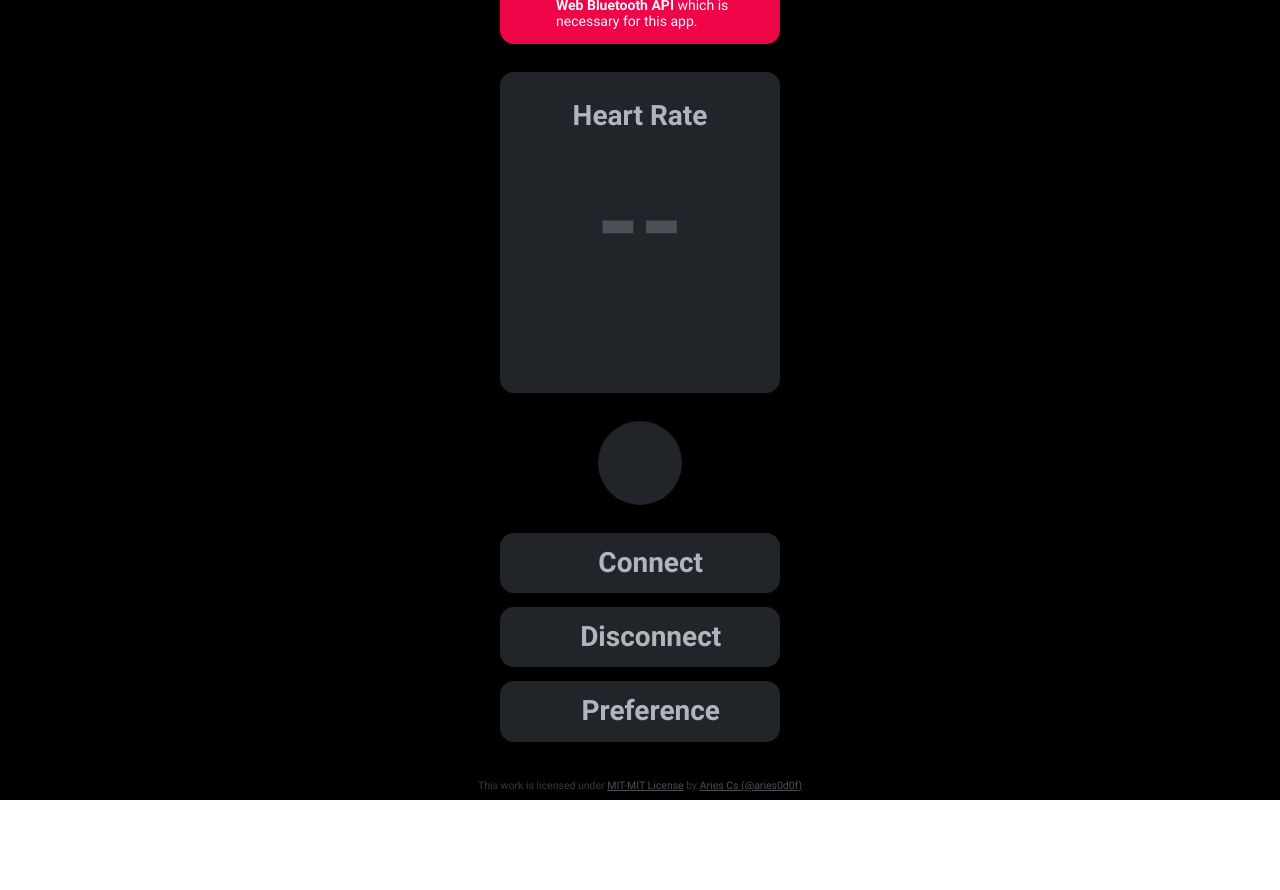
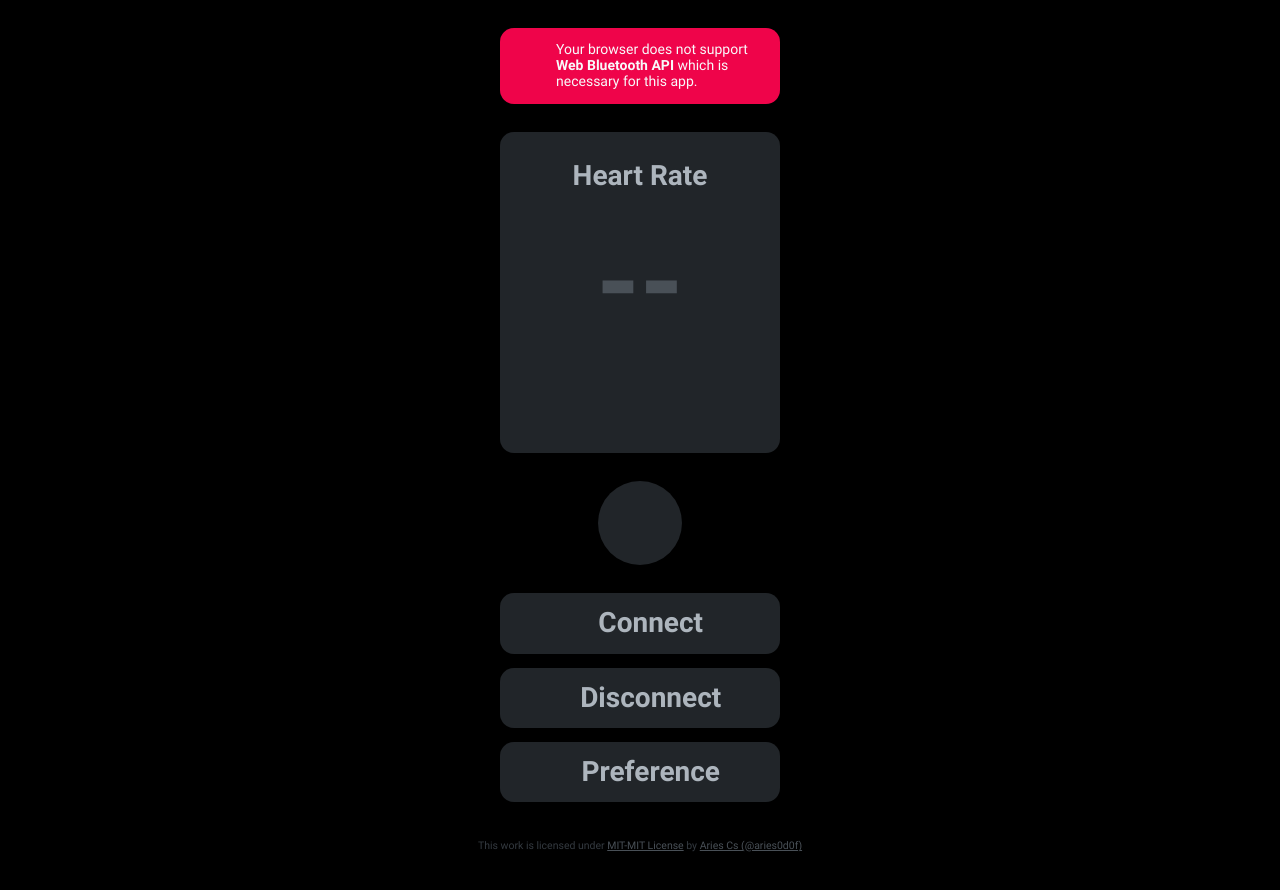
Before and after one commit to Aries0d0f/Web-BLE-Heart-Rate-Zone-Monitor, a Vue app: page / in a window 1280 px wide. Shown: the top 890 px of the page. Before the commit the page ends 800 px from the top, so only its background shows below. Built offline with nearby package versions, Linux system fonts and the light colour scheme; some icons are missing.

Commit message:
feat(style): Make overflow content scrollable.

```diff
--- a/src/App.vue
+++ b/src/App.vue
@@ -150,8 +150,9 @@ const setupTimerHooksHandler = (hooks: TimerHooks) => {
     --monitor-width: 10em;
 
     background-color: var(--color-black);
-    height: 100%;
+    min-height: 100%;
     width: 100%;
+    padding: 1em 0;
     place-content: center;
     place-items: center;
     font-size: 32px;
--- a/src/assets/styles/main.scss
+++ b/src/assets/styles/main.scss
@@ -8,10 +8,22 @@
   box-sizing: border-box;
   margin: 0;
   padding: 0;
+
+  ::-webkit-scrollbar {
+    width: 0;
+    height: 0;
+  }
+
+  scrollbar-width: none;
+}
+
+body {
+  background-color: var(--color-black);
 }
 
 #app {
+  display: flex;
   position: relative;
-  height: 100vh;
+  min-height: 100vh;
   overflow: clip;
 }
```
